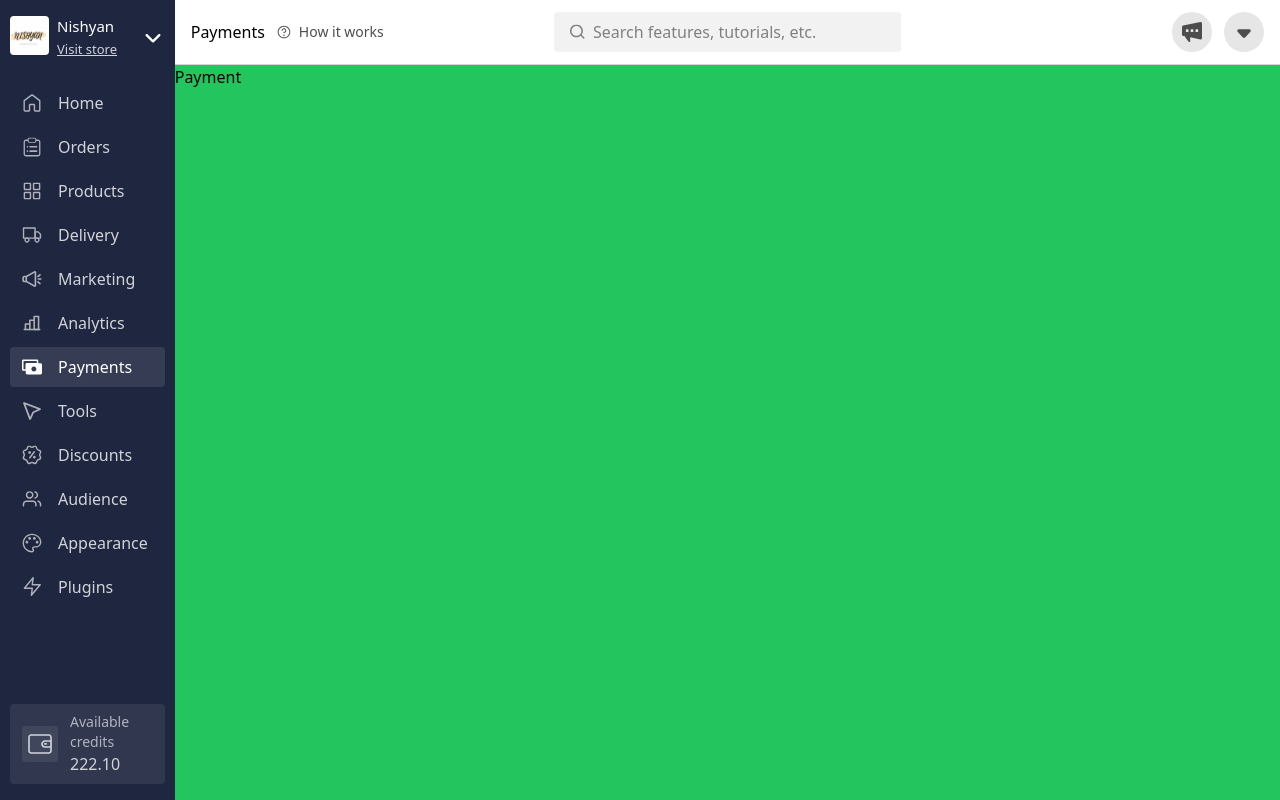
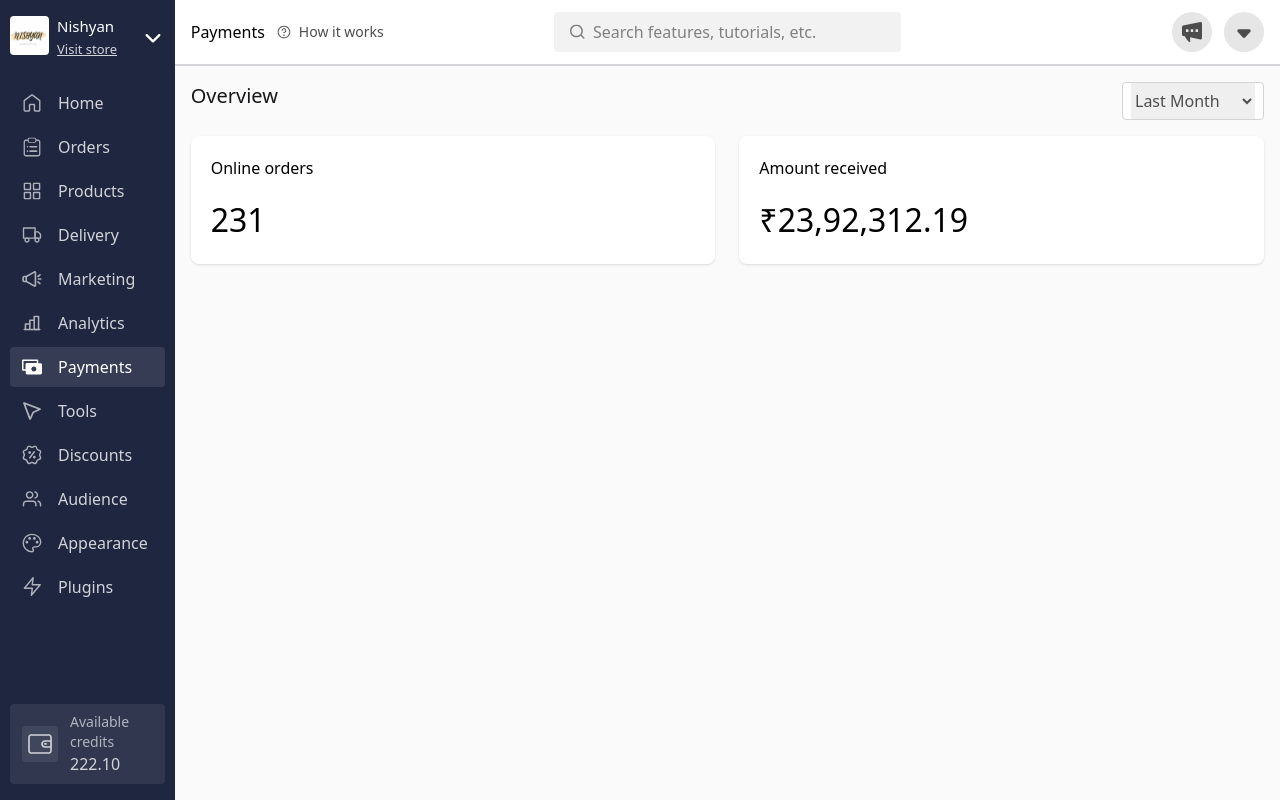
Before and after one commit to darshpat01/dukaan-dashboard, a React (Vite) app: page / in a window 1280 px wide. Built offline with nearby package versions, Linux system fonts and the light colour scheme.

Commit message:
stats added

```diff
--- a/src/components/payments/Payment.jsx
+++ b/src/components/payments/Payment.jsx
@@ -2,9 +2,30 @@ import Header from "./header/Header";
 
 const Payment = () => {
   return (
-    <div className="bg-green-500 w-full">
+    <div className="bg-[#fafafa] w-full">
       <Header />
-      Payment
+      <div className="p-4">
+        <div className=" flex justify-between">
+          <div className="text-zinc-900  text-xl leading-7 ">Overview</div>
+          <div className="px-2 rounded bg-white border border-zinc-300 text-[#4D4D4D]  text-center">
+            <select id="time" name="time" className="h-9  outline-none">
+              <option value="month">Last Month</option>
+              <option value="week">Last Week</option>
+              <option value="hours">Last 24 Hours</option>
+            </select>
+          </div>
+        </div>
+        <div className="flex gap-6 pt-4">
+          <div className="p-5 bg-white rounded-lg gap-4 shadow flex-col justify-start items-start  inline-flex basis-1/2">
+            <div>Online orders</div>
+            <div className="text-[32px]">231</div>
+          </div>
+          <div className="p-5 bg-white rounded-lg gap-4 shadow flex-col justify-start items-start  inline-flex basis-1/2">
+            <div>Amount received</div>
+            <div className="text-[32px]">₹23,92,312.19</div>
+          </div>
+        </div>
+      </div>
     </div>
   );
 };
--- a/src/components/payments/header/Header.jsx
+++ b/src/components/payments/header/Header.jsx
@@ -2,7 +2,7 @@ import SearchBar from "./SearchBar";
 
 const Header = () => {
   return (
-    <div className="w-full bg-white px-4 py-3 flex gap-[16px] border-b border-zinc-300">
+    <div className="w-full bg-white px-4 py-3 flex gap-[16px] border-b-2 border-zinc-300">
       <div className="basis-1/3 flex justify-start items-center">
         <div>Payments</div>
         <div className="pl-3 flex justify-start items-center text-sm leading-none text-[#4D4D4D] hover:cursor-pointer hover:underline">
```
